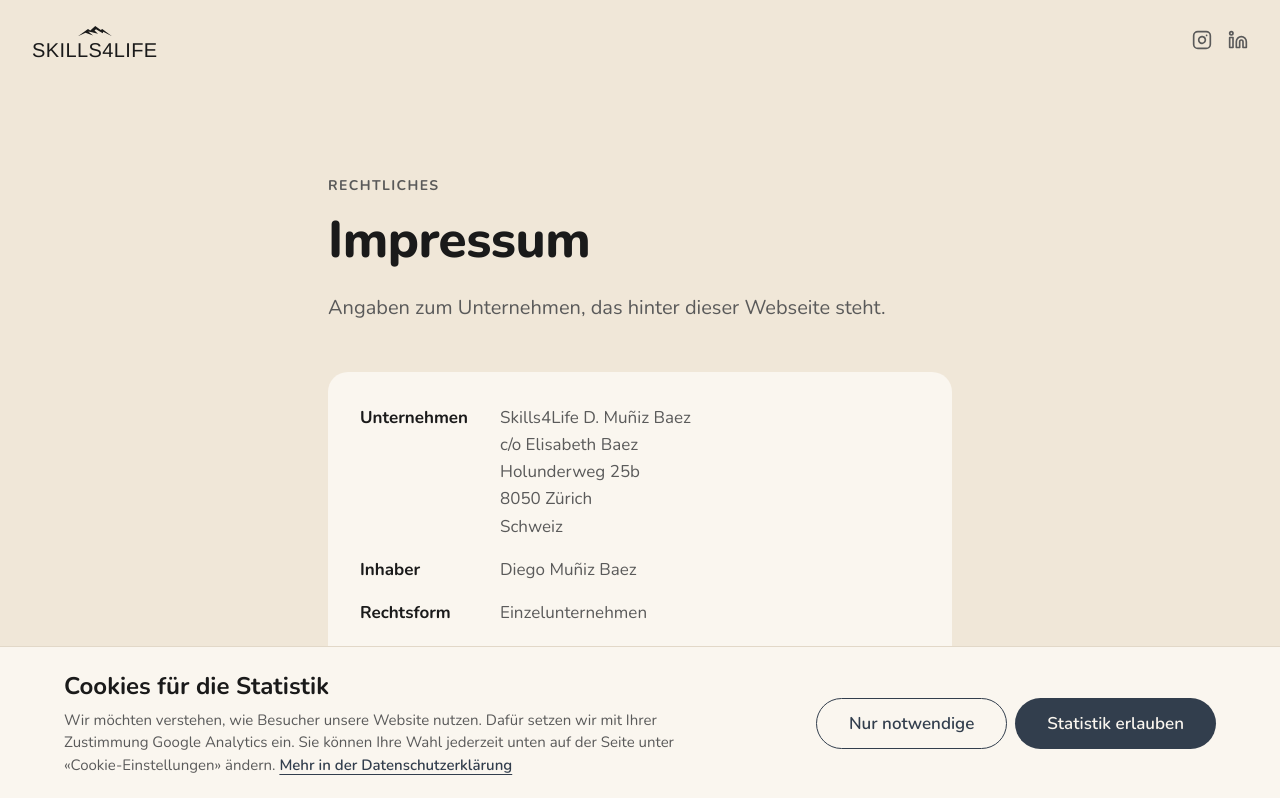
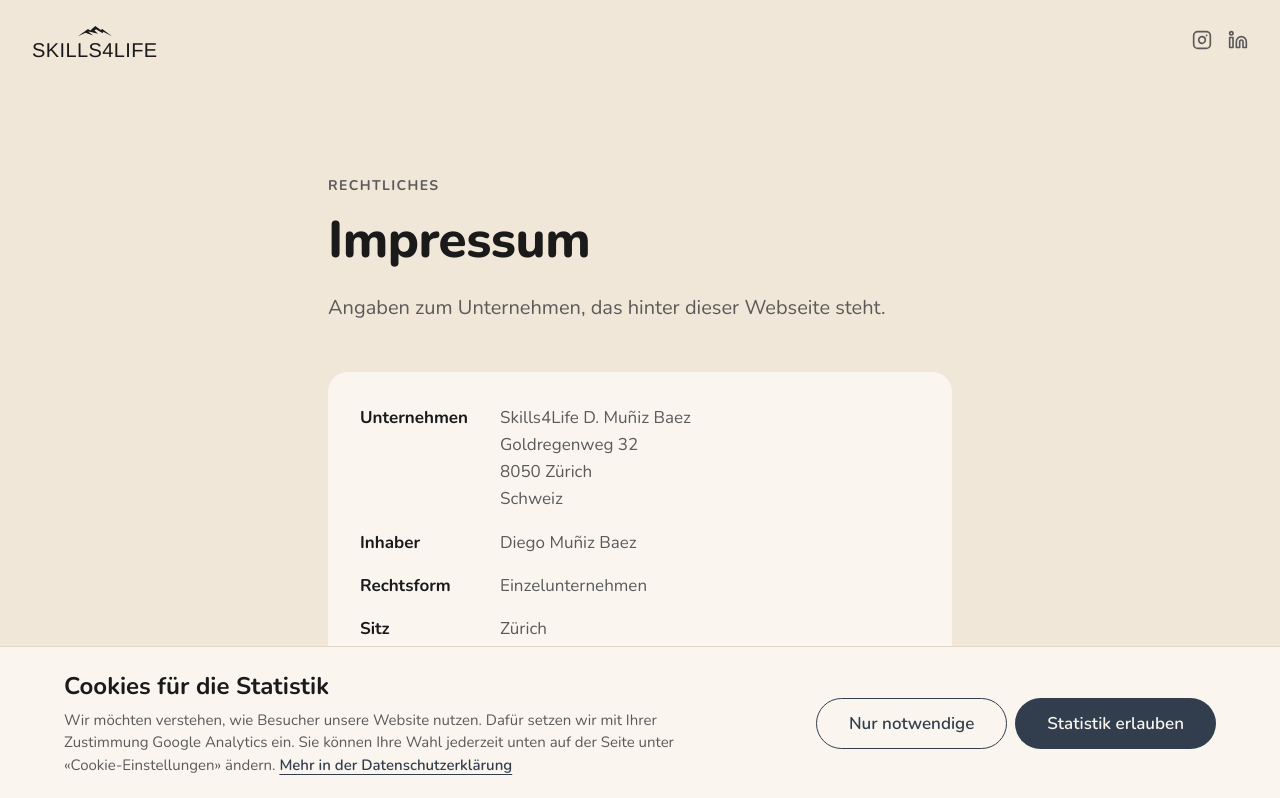
Before and after one commit to DevHiveOpz/Skills4Life, a Next.js app: page /impressum in a window 1280 px wide. Shown: the top 798 px of the page. Built offline with nearby package versions, Linux system fonts and the light colour scheme.

Commit message:
content: Goldregenweg 32 als Adresse im Impressum und Datenschutz
Co-Authored-By: Claude Opus 5.5 <noreply@anthropic.com>

```diff
--- a/src/content/legal.ts
+++ b/src/content/legal.ts
@@ -21,13 +21,11 @@ export const impressum = {
   details: [
     {
       label: "Unternehmen",
-      value:
-        "Skills4Life D. Muñiz Baez\nc/o Elisabeth Baez\nHolunderweg 25b\n8050 Zürich\nSchweiz",
+      value: "Skills4Life D. Muñiz Baez\nGoldregenweg 32\n8050 Zürich\nSchweiz",
     },
     { label: "Inhaber", value: "Diego Muñiz Baez" },
     { label: "Rechtsform", value: "Einzelunternehmen" },
     { label: "Sitz", value: "Zürich" },
-    { label: "Standort", value: "Goldregenweg 32, 8050 Zürich" },
     { label: "UID", value: "CHE-482.577.118" },
     { label: "CH-ID", value: "CH-020-1101871-0" },
     { label: "EHRA-ID", value: "1688258" },
@@ -83,7 +81,7 @@ export const datenschutz = {
     {
       heading: "2. Verantwortliche Stelle",
       blocks: [
-        "Verantwortlich ist Skills4Life D. Muñiz Baez, c/o Elisabeth Baez, Holunderweg 25b, 8050 Zürich.",
+        "Verantwortlich ist Skills4Life D. Muñiz Baez, Goldregenweg 32, 8050 Zürich.",
         "Bei Fragen zum Datenschutz erreichen Sie Diego Muñiz Baez unter skills4life.learning@gmail.com oder +41 78 405 38 30.",
       ],
     },
```
